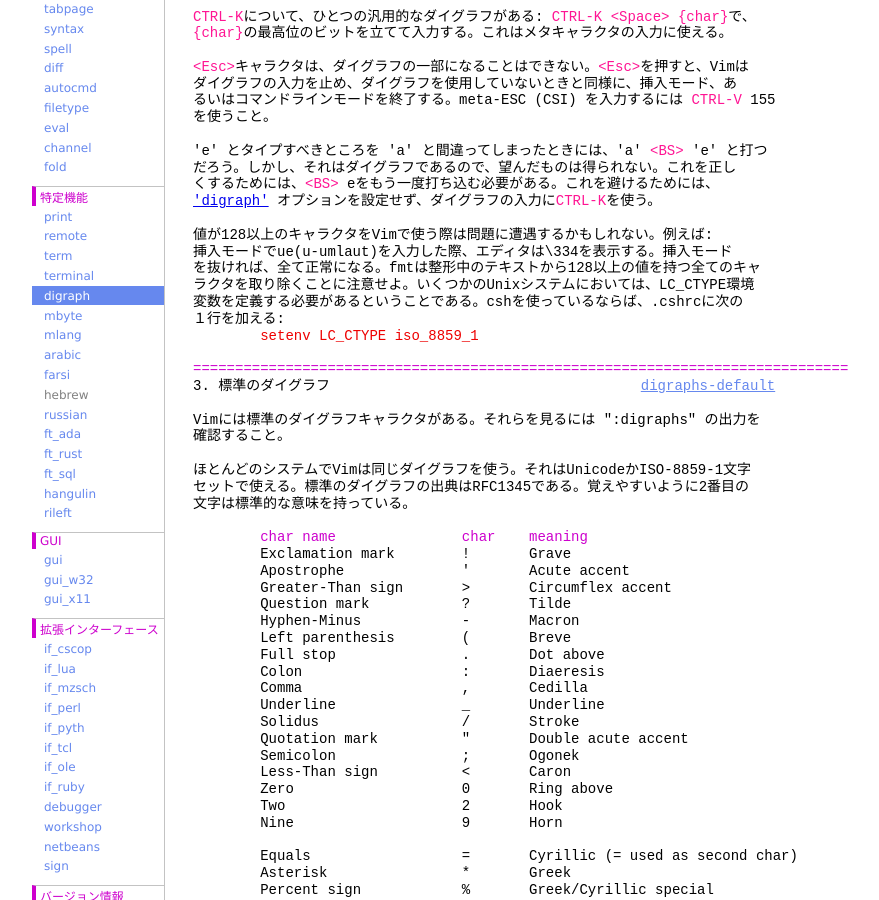
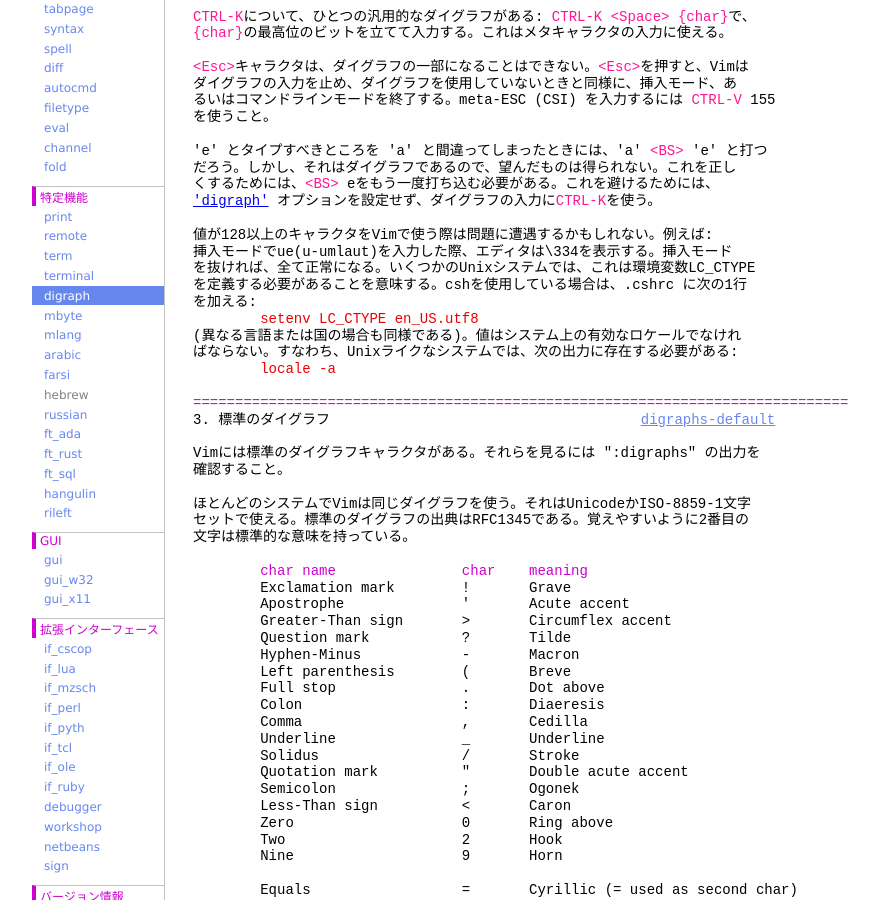
Before and after one commit to vim-jp/vimdoc-ja, a Jekyll site: the page built from digraph.html, in a window 1280 px wide and 900 px high, scrolled down 1820 px. Shown: the whole window, without its empty margins (208-1087 px from the left). Built offline with Jekyll 4.4.1, drawn with Linux system fonts in a browser that asks for light colours; nearby versions of some CDN libraries; comment, search, counter and statistics services are not loaded.

Commit message:
Generated by Travis JOB 1468.1
https://travis-ci.org/vim-jp/vimdoc-ja-working/builds/466827791

```diff
--- a/digraph.html
+++ b/digraph.html
@@ -114,11 +114,13 @@ Vim が&nbsp;<a class="Identifier" href="various.html#+multi_byte">+multi_byte</
 <br>
 値が128以上のキャラクタをVimで使う際は問題に遭遇するかもしれない。例えば:<br>
 挿入モードでue(u-umlaut)を入力した際、エディタは\334を表示する。挿入モード<br>
-を抜ければ、全て正常になる。fmtは整形中のテキストから128以上の値を持つ全てのキャ<br>
-ラクタを取り除くことに注意せよ。いくつかのUnixシステムにおいては、LC_CTYPE環境<br>
-変数を定義する必要があるということである。cshを使っているならば、.cshrcに次の<br>
-１行を加える:<br>
-<div class="helpExample">&nbsp;&nbsp;&nbsp;&nbsp;&nbsp;&nbsp;&nbsp;&nbsp;setenv LC_CTYPE iso_8859_1</div>
+を抜ければ、全て正常になる。いくつかのUnixシステムでは、これは環境変数LC_CTYPE<br>
+を定義する必要があることを意味する。cshを使用している場合は、.cshrc に次の1行<br>
+を加える:<br>
+<div class="helpExample">&nbsp;&nbsp;&nbsp;&nbsp;&nbsp;&nbsp;&nbsp;&nbsp;setenv LC_CTYPE en_US.utf8</div>
+(異なる言語または国の場合も同様である)。値はシステム上の有効なロケールでなけれ<br>
+ばならない。すなわち、Unixライクなシステムでは、次の出力に存在する必要がある:<br>
+<div class="helpExample">&nbsp;&nbsp;&nbsp;&nbsp;&nbsp;&nbsp;&nbsp;&nbsp;locale -a</div>
 <br>
 <span class="PreProc">==============================================================================</span><br>
 3. 標準のダイグラフ&nbsp;&nbsp;&nbsp;&nbsp;&nbsp;&nbsp;&nbsp;&nbsp;&nbsp;&nbsp;&nbsp;&nbsp;&nbsp;&nbsp;&nbsp;&nbsp;&nbsp;&nbsp;&nbsp;&nbsp;&nbsp;&nbsp;&nbsp;&nbsp;&nbsp;&nbsp;&nbsp;&nbsp;&nbsp;&nbsp;&nbsp;&nbsp;&nbsp;&nbsp;&nbsp;&nbsp;&nbsp;<a class="Constant" href="digraph.html#digraphs-default" name="digraphs-default">digraphs-default</a><br>
```
